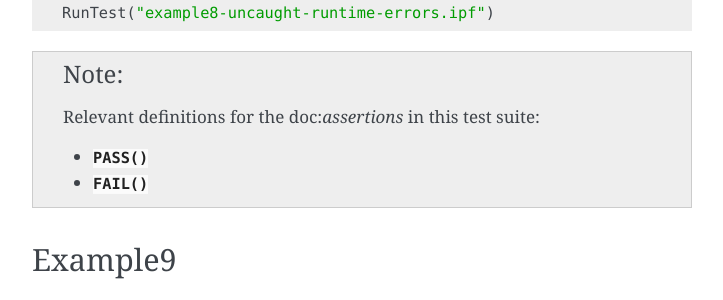
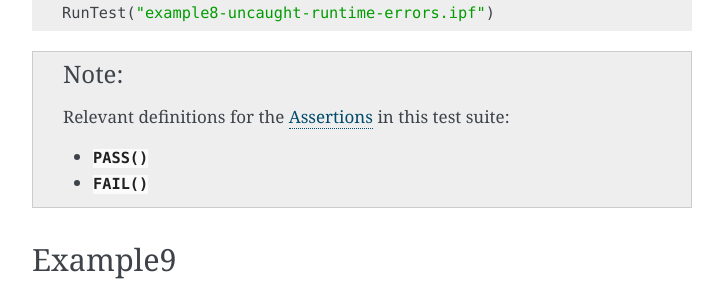
Before and after one commit to byte-physics/igortest, a Sphinx documentation site: the page built from docu/sphinx/source/examples.rst, in a window 1280 px wide and 900 px high, scrolled down 6152 px. Shown: the part 155-455 px from the top of the window, without its empty margins (388-1111 px from the left). Built offline with Sphinx 7.4.7, drawn with Linux system fonts in a browser that asks for light colours.

Commit message:
Documentation: Fix assertion reference in example 8

```diff
--- a/docu/sphinx/source/examples.rst
+++ b/docu/sphinx/source/examples.rst
@@ -308,7 +308,7 @@ RTE was caught.
 
 .. note::
 
-   Relevant definitions for the doc:`assertions` in this test suite:
+   Relevant definitions for the :doc:`assertions` in this test suite:
 
    * :cpp:func:`PASS`
    * :cpp:func:`FAIL`
```
